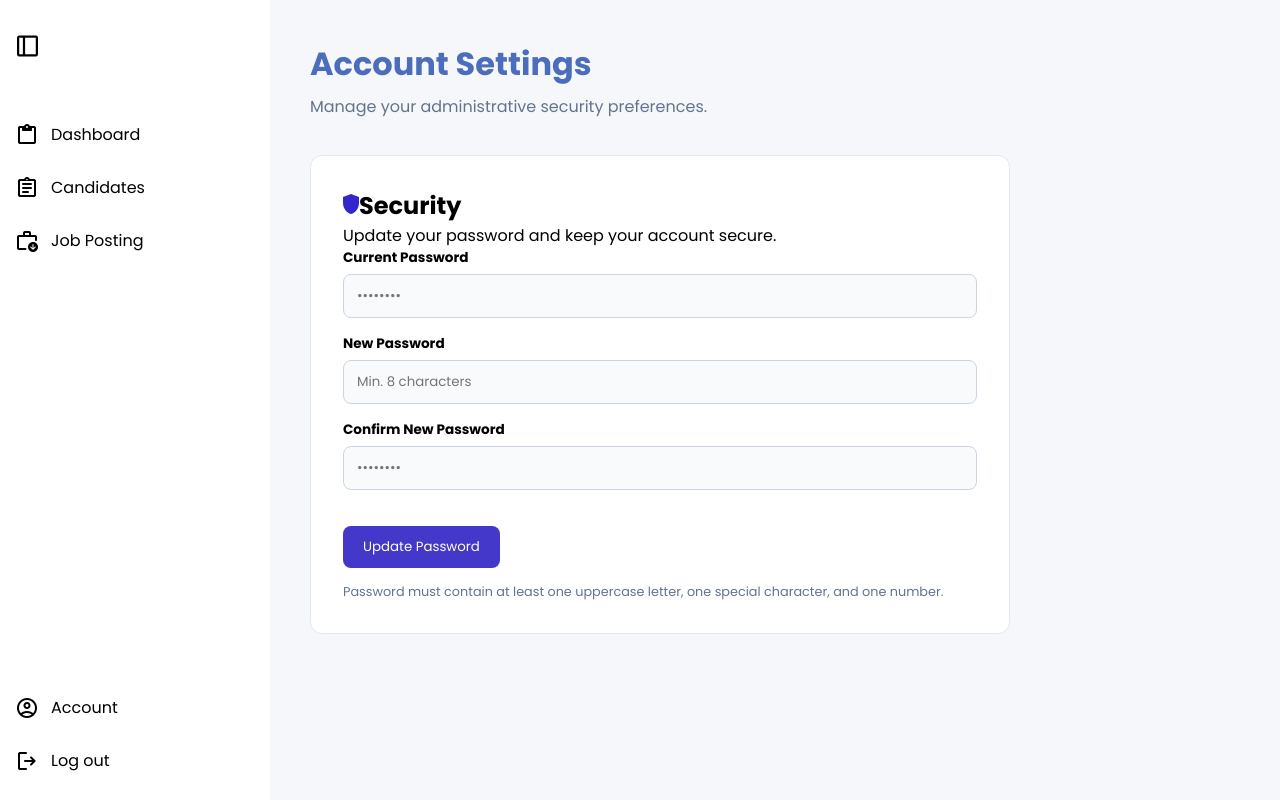
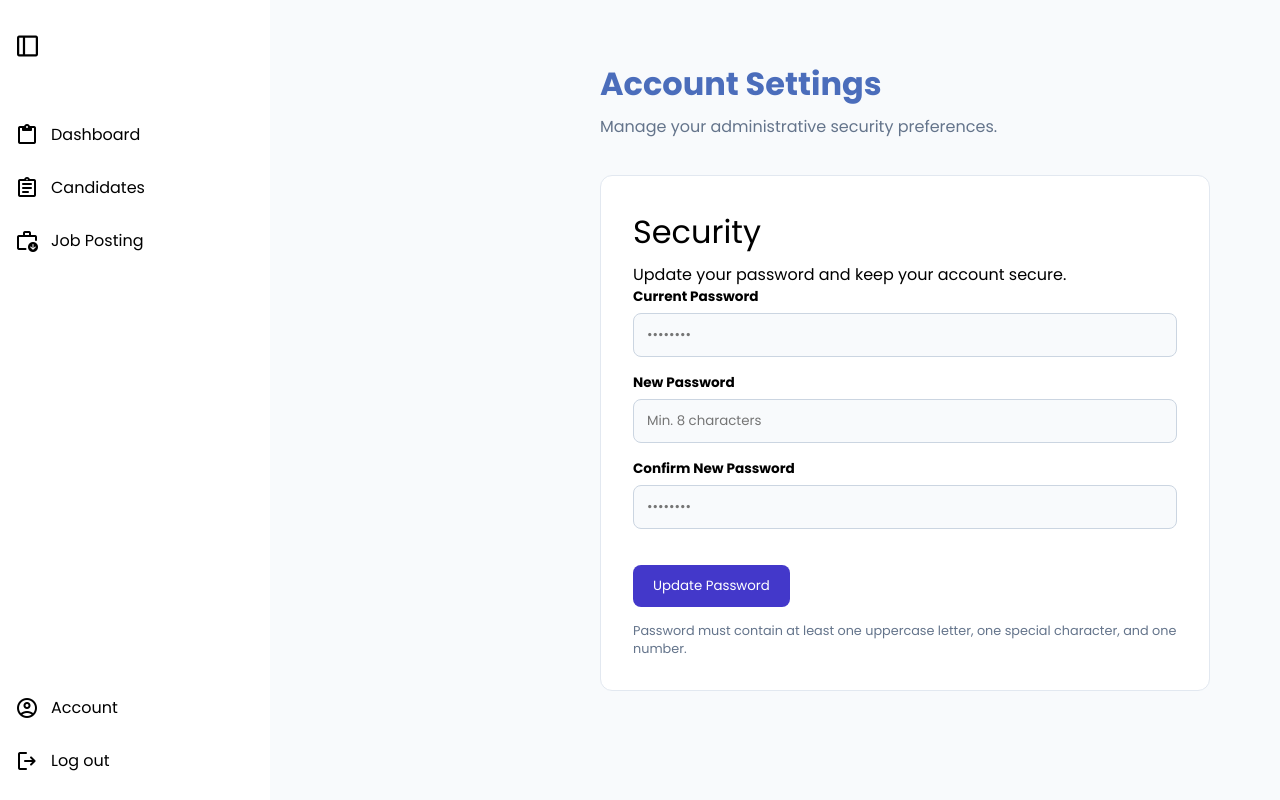
Before and after one commit to NorpajSucces/frontend-cv-screening, a React (Vite) app: page /hr/account in a window 1280 px wide. Built offline with nearby package versions, Linux system fonts and the light colour scheme; no server answers.

Commit message:
tambah baru

```diff
--- a/package.json
+++ b/package.json
@@ -16,7 +16,7 @@
     "react-dom": "^19.2.4",
     "react-hook-form": "^7.72.0",
     "react-redux": "^9.2.0",
-    "react-router-dom": "^7.13.2",
+    "react-router-dom": "^7.14.0",
     "recharts": "^3.8.1",
     "styled-components": "^6.3.12"
   },
--- a/src/components/hr/Sidebar.jsx
+++ b/src/components/hr/Sidebar.jsx
@@ -54,7 +54,7 @@ export default function Sidebar() {
                         </li>
 
                         <li>
-                            <NavLink to="/hr/logout" className="nav-link" data-title="Log out">
+                            <NavLink to="/" className="nav-link" data-title="Log out">
                                 <span className="material-symbols-rounded">logout</span>
                                 <span className="text">Log out</span>
                             </NavLink>
--- a/src/pages/hr/Account.css
+++ b/src/pages/hr/Account.css
@@ -1,6 +1,6 @@
 .account-page {
   display: flex;
-  min-height: 100vh;
+  width: 100%;
   background: #f5f7fa;
 }
 
@@ -11,6 +11,7 @@
   margin-left: 260px; /* SESUAI LEBAR SIDEBAR */
   width: calc(100% - 260px);
   overflow-y: auto;
+  justify-content: center;
 }
 
 .account-heading {
@@ -35,6 +36,33 @@
   padding: 32px;
   border: 1px solid #e2e8f0;
   max-width: 700px;
+  justify-content: center;
+}
+
+.settings-card h2 {
+  font-size: 2rem;
+  font-weight: 100;
+  margin-left: 0px;
+  margin-bottom: 6px;
+  color: #000000;
+}
+
+.settings-title {
+  display: flex;
+  align-items: center;
+  gap: 10px;
+  margin-bottom: 10px;
+}
+
+.settings-title .material-symbols-rounded {
+  font-size: 28px;
+  color: #4b6dbb;
+}
+
+.settings-title h2 {
+  font-size: 1.5rem;
+  font-weight: 600;
+  margin: 0;
 }
 
 /* FORM */
--- a/src/pages/hr/Account.jsx
+++ b/src/pages/hr/Account.jsx
@@ -45,7 +45,8 @@ const Account = () => {
     <div className="account-page">
       <Sidebar />
 
-      <main className="account-content">
+      <main className="main-content">
+        <div className='account-content'>
           <div className="account-heading">
             <h1>Account Settings</h1>
             <p>Manage your administrative security preferences.</p>
@@ -53,7 +54,6 @@ const Account = () => {
 
           <div className="settings-card">
             <h2>
-            <img src={IconSecurity} alt="Security Icon" className="security-icon-svg" />
               Security
             </h2>
 
@@ -99,6 +99,7 @@ const Account = () => {
               Password must contain at least one uppercase letter, one special character, and one number.
             </p>
           </div>
+        </div>
       </main>
 
       {showModal && (
--- a/src/pages/hr/JobPosting.css
+++ b/src/pages/hr/JobPosting.css
@@ -1,12 +1,17 @@
-.job-posting-layout {
+.job-posting {
   display: flex;
-  height: 100vh;
-  background: #f7f8fa;
+  width: 100%
+}
+
+.job-posting-container{
+  margin-left: 270px;
+  padding: 0px;
+  background: #f8fafc;
+  min-height: 100vh;
 }
 
 /* ✅ FIX UTAMA */
 .content-wrapper {
-  margin-left: 260px;
   width: calc(100% - 260px);
   height: 100vh;
   display: flex;
--- a/src/pages/hr/JobPosting.jsx
+++ b/src/pages/hr/JobPosting.jsx
@@ -92,10 +92,9 @@ const JobPosting = () => {
   }
 
   return (
-    <div className="job-posting-layout">
+    <div className="job-posting">
       <Sidebar />
-
-      <div className="content-wrapper">
+      <main className="main-content">
           <div className="job-posting-main">
             <div className="job-posting-header">
               <div>
@@ -117,7 +116,6 @@ const JobPosting = () => {
               onDelete={handleDelete}
               onToggleStatus={handleToggleStatus}
             />
-        </div>
           </div>
 
         {showCreateModal && (
@@ -142,6 +140,8 @@ const JobPosting = () => {
             onConfirm={handleConfirmDelete}
           />
         )}
+      </main>
+
     </div>
   );
 };
```
Also changed, not shown: 1 other file (tests, documents, lock files or other folders). Lines whose indentation alone changed are shown as unchanged.
